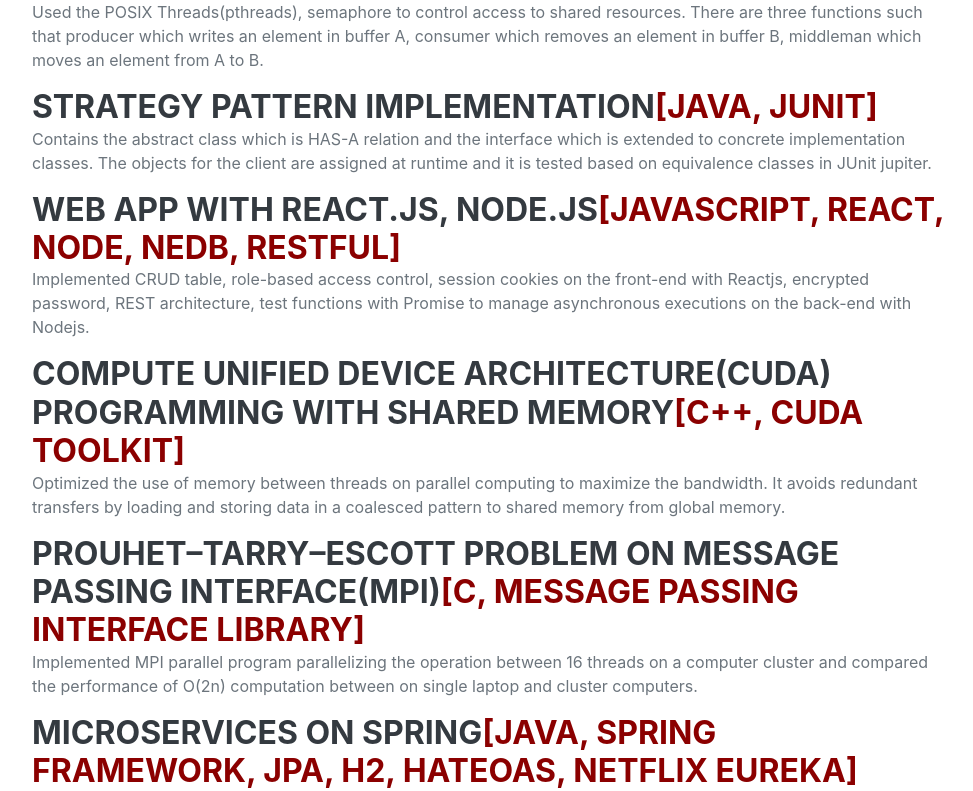
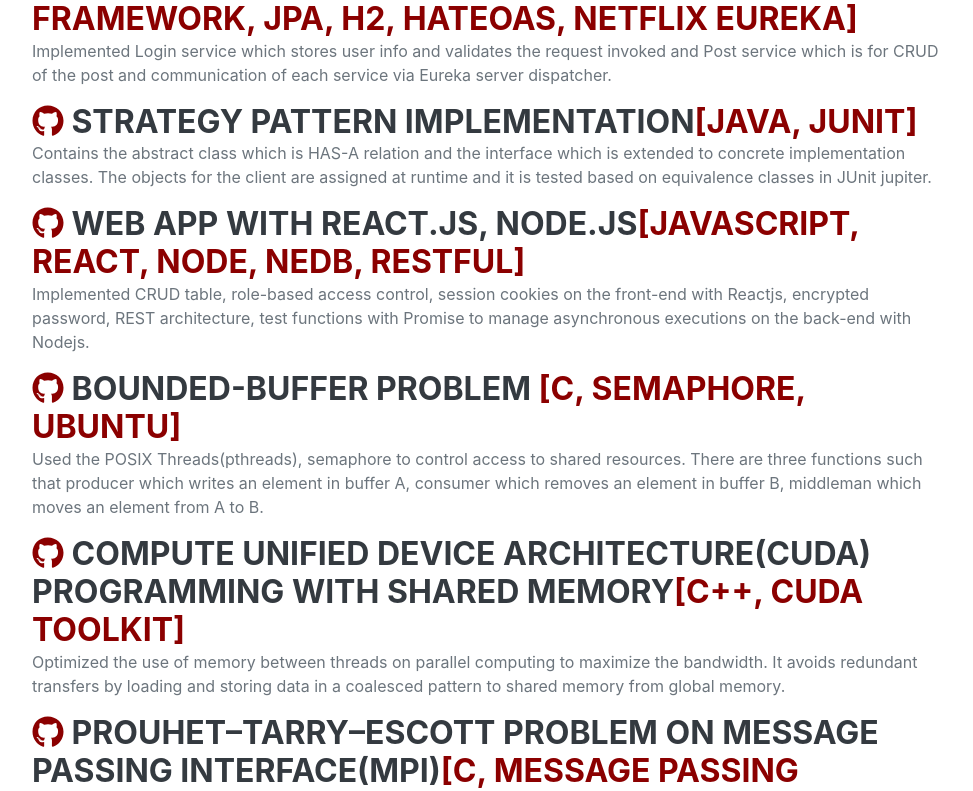
Before and after one commit to barojin/pages, a React (Create React App) app: page / in a window 1280 px wide. Shown: the part 1849-2640 px from the top of the page, without its empty margins (288-1261 px from the left). Built offline with nearby package versions, Linux system fonts and the light colour scheme; a web font is replaced by a local one.

Commit message:
added project github links

```diff
--- a/package.json
+++ b/package.json
@@ -7,7 +7,6 @@
     "@testing-library/jest-dom": "^5.11.4",
     "@testing-library/react": "^11.1.0",
     "@testing-library/user-event": "^12.1.10",
-    "gh-pages": "^3.1.0",
     "react": "^17.0.2",
     "react-dom": "^17.0.2",
     "react-scripts": "^4.0.3",
@@ -39,5 +38,8 @@
       "last 1 firefox version",
       "last 1 safari version"
     ]
+  },
+  "devDependencies": {
+    "gh-pages": "^3.2.0"
   }
 }
--- a/src/components/projects.jsx
+++ b/src/components/projects.jsx
@@ -12,49 +12,55 @@
 
           <div className="d-flex flex-column flex-md-row justify-content-between">
             <div className="flex-grow-1">
-              <h3 className="mb-0">Bounded-buffer problem <span className="text-primary">[C, semaphore, Ubuntu]</span></h3>
+              <h3 className="mb-0"><a className="social-icon" href="https://github.com/barojin/Microservice_Spring"><i className="fab fa-github" />
+              </a> Microservices on Spring<span className="text-primary">[Java, Spring framework, JPA, h2, HATEOAS, Netflix Eureka]</span></h3>
+              <p>Implemented Login service which stores user info and validates the request invoked and Post service which is for CRUD of the post and communication of each service via Eureka server dispatcher.</p>
+            </div>
+          </div>
+
+          <div className="d-flex flex-column flex-md-row justify-content-between">
+            <div className="flex-grow-1">
+              <h3 className="mb-0"><a className="social-icon" href="https://github.com/barojin/DuckNQuiz"><i className="fab fa-github" />
+              </a> Strategy Pattern implementation<span className="text-primary">[Java, JUnit]</span></h3>
+              <p>Contains the abstract class which is HAS-A relation and the interface which is extended to concrete implementation classes. The objects for the client are assigned at runtime and it is tested based on equivalence classes in JUnit jupiter.</p>
+            </div>
+          </div>
+
+          <div className="d-flex flex-column flex-md-row justify-content-between">
+            <div className="flex-grow-1">
+              <h3 className="mb-0"><a className="social-icon" href="https://github.com/barojin/WRN"><i className="fab fa-github" />
+              </a> Web App with React.js, Node.js<span className="text-primary">[JavaScript, React, Node, NeDB, RESTful] </span></h3>
+              <p>Implemented CRUD table, role-based access control, session cookies on the front-end with Reactjs, encrypted password, REST architecture, test functions with Promise to manage asynchronous executions on the back-end with Nodejs.</p>
+            </div>
+          </div>
+
+          <div className="d-flex flex-column flex-md-row justify-content-between">
+            <div className="flex-grow-1">
+              <h3 className="mb-0"><a className="social-icon" href="https://github.com/barojin/PMC"><i className="fab fa-github" />
+              </a> Bounded-buffer problem <span className="text-primary">[C, semaphore, Ubuntu]</span></h3>
               <p>Used the POSIX Threads(pthreads), semaphore to control access to shared resources. There are three functions such that producer which writes an element in buffer A, consumer which removes an element in buffer B, middleman which moves an element from A to B.</p>
             </div>
           </div>
 
           <div className="d-flex flex-column flex-md-row justify-content-between">
             <div className="flex-grow-1">
-              <h3 className="mb-0">Strategy Pattern implementation<span className="text-primary">[Java, JUnit]</span></h3>
-              <p>Contains the abstract class which is HAS-A relation and the interface which is extended to concrete implementation classes. The objects for the client are assigned at runtime and it is tested based on equivalence classes in JUnit jupiter.</p>
-            </div>
-          </div>
-
-          <div className="d-flex flex-column flex-md-row justify-content-between">
-            <div className="flex-grow-1">
-              <h3 className="mb-0">Web App with React.js, Node.js<span className="text-primary">[JavaScript, React, Node, NeDB, RESTful] </span></h3>
-              <p>Implemented CRUD table, role-based access control, session cookies on the front-end with Reactjs, encrypted password, REST architecture, test functions with Promise to manage asynchronous executions on the back-end with Nodejs.</p>
-            </div>
-          </div>
-
-          <div className="d-flex flex-column flex-md-row justify-content-between">
-            <div className="flex-grow-1">
-              <h3 className="mb-0">Compute Unified Device Architecture(CUDA) programming with shared memory<span className="text-primary">[C++, CUDA Toolkit]</span></h3>
+              <h3 className="mb-0"><a className="social-icon" href="https://github.com/barojin/MMSMCUDA"><i className="fab fa-github" />
+              </a> Compute Unified Device Architecture(CUDA) programming with shared memory<span className="text-primary">[C++, CUDA Toolkit]</span></h3>
               <p>Optimized the use of memory between threads on parallel computing to maximize the bandwidth. It avoids redundant transfers by loading and storing data in a coalesced pattern to shared memory from global memory.</p>
             </div>
           </div>
 
           <div className="d-flex flex-column flex-md-row justify-content-between">
             <div className="flex-grow-1">
-              <h3 className="mb-0">Prouhet–Tarry–Escott problem on Message Passing Interface(MPI)<span className="text-primary">[C, Message Passing Interface library]</span></h3>
+              <h3 className="mb-0"><a className="social-icon" href="https://github.com/barojin/PTEMPI/blob/main/cpi.c"><i className="fab fa-github" />
+              </a> Prouhet–Tarry–Escott problem on Message Passing Interface(MPI)<span className="text-primary">[C, Message Passing Interface library]</span></h3>
               <p>Implemented MPI parallel program  parallelizing the operation between 16 threads on a computer cluster and compared the performance of  O(2n) computation between on single laptop and cluster computers.</p>
             </div>
           </div>
 
           <div className="d-flex flex-column flex-md-row justify-content-between">
             <div className="flex-grow-1">
-              <h3 className="mb-0">Microservices on Spring<span className="text-primary">[Java, Spring framework, JPA, h2, HATEOAS, Netflix Eureka]</span></h3>
-              <p>Implemented Login service which stores user info and validates the request invoked and Post service which is for CRUD of the post and communication of each service via Eureka server dispatcher.</p>
-            </div>
-          </div>
-
-          <div className="d-flex flex-column flex-md-row justify-content-between">
-            <div className="flex-grow-1">
-              <h3 className="mb-0">Covid Case Tracker<span className="text-primary">[Python, AWS(EMR, S3, Step functions, CloudWatch, Lightsail)]</span></h3>
+              <h3 className="mb-0"> Covid Case Tracker<span className="text-primary">[Python, AWS(EMR, S3, Step functions, CloudWatch, Lightsail)]</span></h3>
               <p>Implemented a covid case tracker that pulls the number of new cases all over the world everyday from CDC website using a python script and plotted trend graph. Set up a scheduler to run the python script on EMR using Step functions daily, use the plotted graph saved on S3 to display on WordPress website using AWS Lightsail. Implemented alarms on AWS Cloudwatch once the numbers increase significantly for a certain country.</p>
             </div>
           </div>
```
Also changed, not shown: 2 other files (tests, documents, lock files or other folders).
